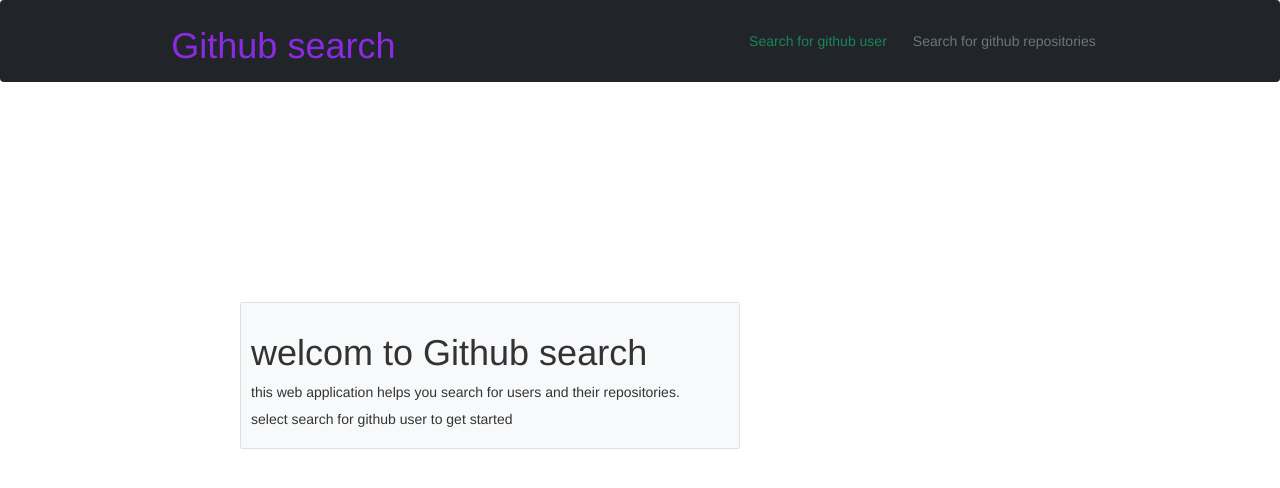
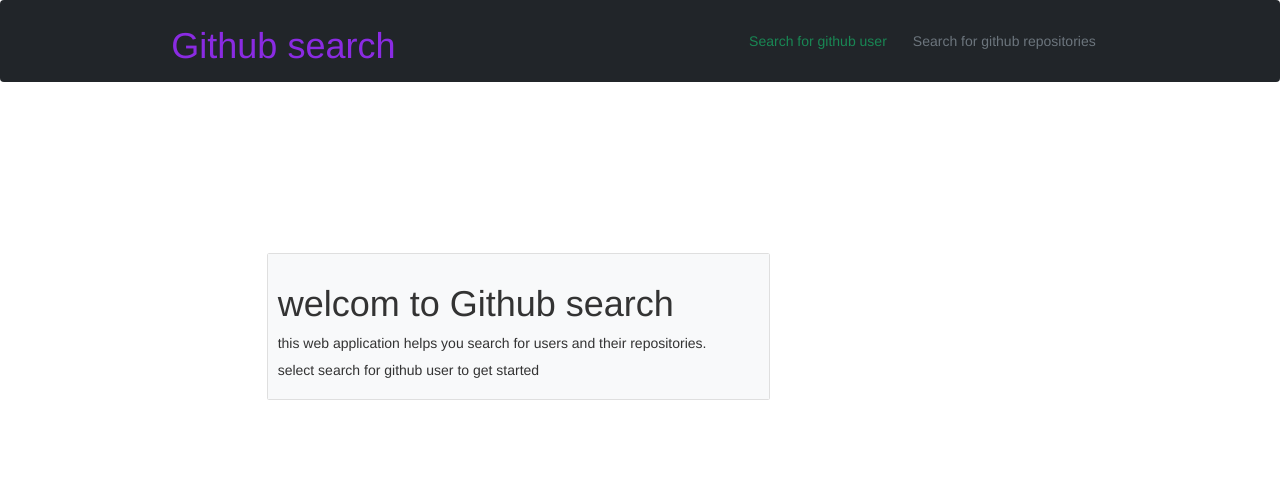
Before and after one commit to lelemoyog/core-IPs-2, an Angular app: page /langingpage in a window 1280 px wide. Shown: the top 488 px of the page. Built offline with nearby package versions, Linux system fonts and the light colour scheme.

Commit message:
added some styling

```diff
--- a/src/app/langingpage/langingpage.component.css
+++ b/src/app/langingpage/langingpage.component.css
@@ -2,8 +2,9 @@
     background-color: rgb(26, 31, 31);
 }
 .card{
-    width: 500px;
-    margin-left: 225px;
-    margin-top: 200px;
+    width: 100%;
+    margin-left: 50%;
+    margin-right: 50%;
+    margin-top: 30%;
 
 }
```
